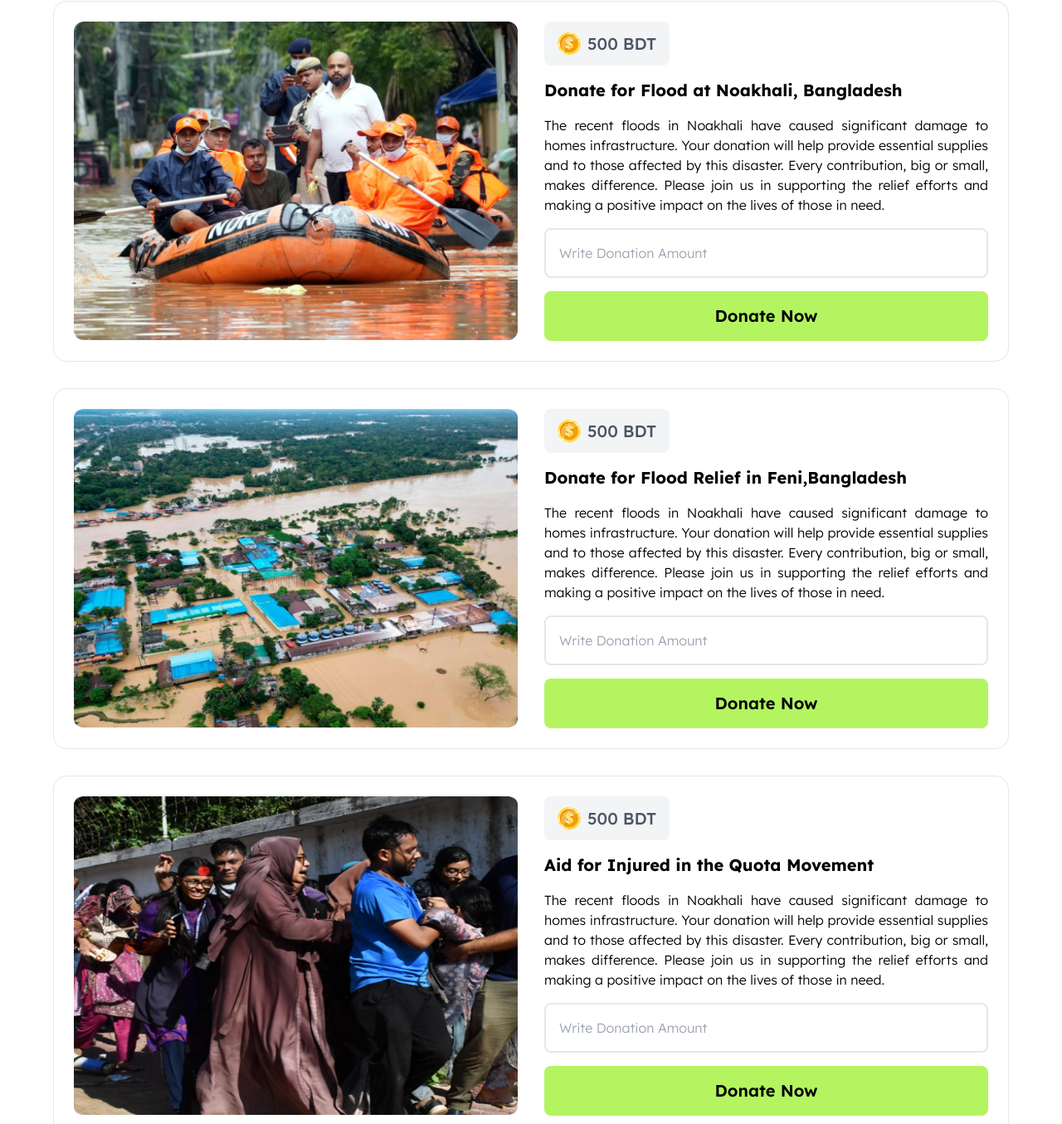
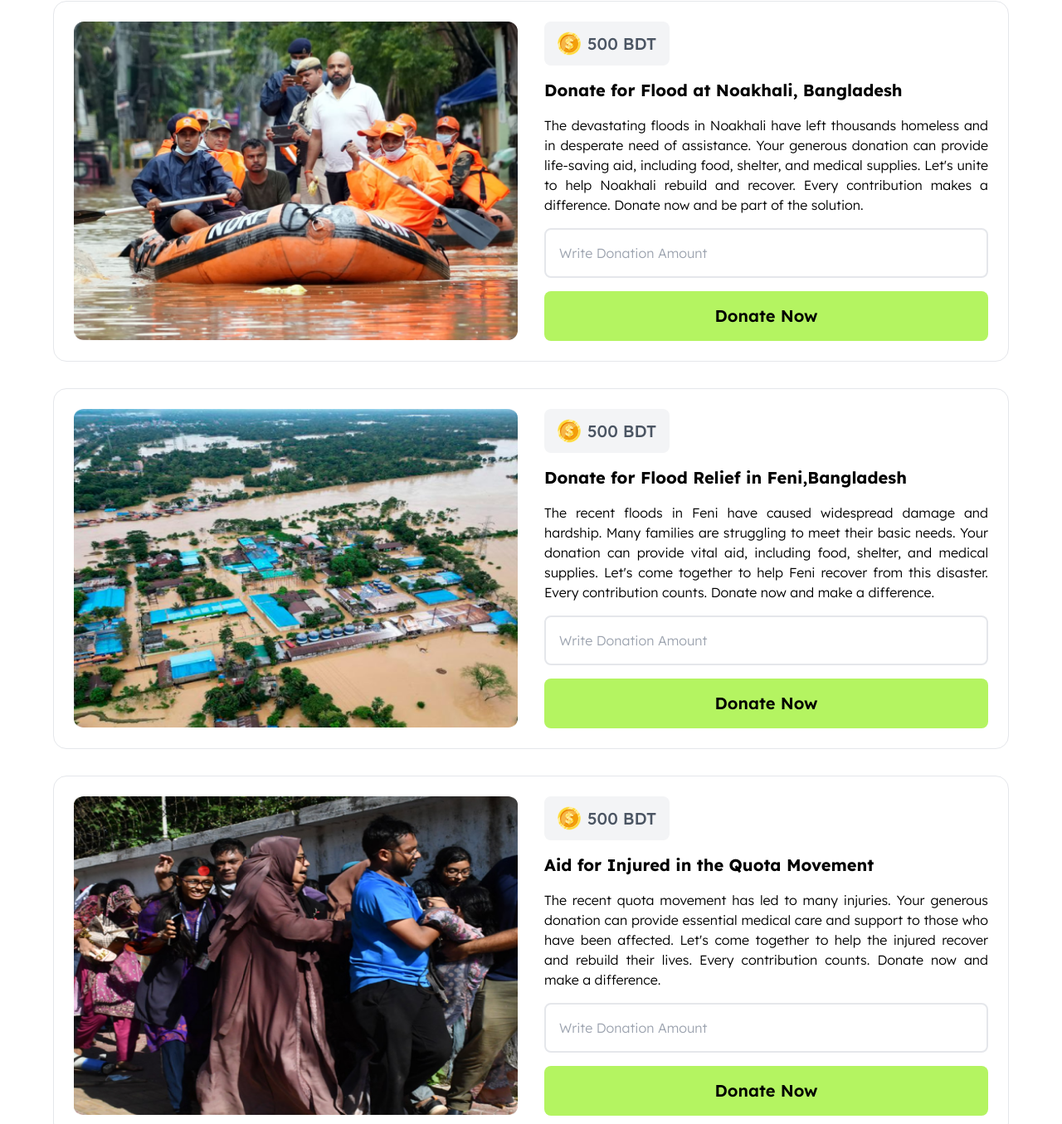
Before and after one commit to Codelifo/Donate-Bangladesh, a plain HTML site: page index.html in a window 1280 px wide. Shown: the part 269-1624 px from the top of the page at 83% size. Drawn offline with nearby package versions, Linux system fonts and the light colour scheme.

Commit message:
all complated

```diff
--- a/index.html
+++ b/index.html
@@ -71,7 +71,7 @@
                 <!-- card -->
                 <div class="flex lg:flex-row flex-col mx-4 lg:mx-0 border border-gray-200  gap-8 p-6 rounded-2xl">
                     <!-- card img -->
-                    <img class="h-96 lg:w-1/2" src="./assets/noakhali.png" alt="">
+                    <img class="lg:h-96 lg:w-1/2" src="./assets/noakhali.png" alt="">
 
                     <!-- card content and input Field -->
                     <div class="lg:w-1/2 flex flex-col items-start justify-center">
@@ -83,16 +83,7 @@
                         </div>
                         <div class="space-y-4">
                             <h2 id="heading" class="text-xl font-bold">Donate for Flood at Noakhali, Bangladesh</h2>
-                            <p class="font-light text-base leading-6 text-justify"> The recent floods in Noakhali have
-                                caused significant
-                                damage to homes infrastructure. Your donation will help provide essential supplies and
-                                to
-                                those
-                                affected by this disaster. Every contribution, big or small, makes difference. Please
-                                join
-                                us in
-                                supporting the relief efforts and making a positive impact on the lives of those in
-                                need.
+                            <p class="font-light text-base leading-6 text-justify">The devastating floods in Noakhali have left thousands homeless and in desperate need of assistance. Your generous donation can provide life-saving aid, including food, shelter, and medical supplies. Let's unite to help Noakhali rebuild and recover. Every contribution makes a difference. Donate now and be part of the solution.
                             </p>
                             <!-- input Filed -->
                             <input id="donate" type="text" placeholder="Write Donation Amount"
@@ -112,7 +103,7 @@
                 <!-- card -->
                 <div class="flex lg:flex-row flex-col mx-4 lg:mx-0 border border-gray-200  gap-8 p-6 rounded-2xl">
                     <!-- card img -->
-                    <img class="h-96 lg:w-1/2" src="./assets/feni.png" alt="">
+                    <img class="lg:h-96 lg:w-1/2" src="./assets/feni.png" alt="">
 
                     <!-- card content and input Field -->
                     <div class="lg:w-1/2 flex flex-col items-start justify-center">
@@ -125,16 +116,7 @@
                         <div class="space-y-4">
                             <h2 id="heading-feni" class="text-xl font-bold">Donate for Flood Relief in Feni,Bangladesh
                             </h2>
-                            <p class="font-light text-base leading-6 text-justify"> The recent floods in Noakhali have
-                                caused significant
-                                damage to homes infrastructure. Your donation will help provide essential supplies and
-                                to
-                                those
-                                affected by this disaster. Every contribution, big or small, makes difference. Please
-                                join
-                                us in
-                                supporting the relief efforts and making a positive impact on the lives of those in
-                                need.
+                            <p class="font-light text-base leading-6 text-justify">The recent floods in Feni have caused widespread damage and hardship. Many families are struggling to meet their basic needs. Your donation can provide vital aid, including food, shelter, and medical supplies. Let's come together to help Feni recover from this disaster. Every contribution counts. Donate now and make a difference.
                             </p>
                             <!-- input Filed -->
                             <input id="donate-feni" type="text" placeholder="Write Donation Amount"
@@ -156,7 +138,7 @@
                 <div class="flex lg:flex-row flex-col mx-4 lg:mx-0 border border-gray-200  gap-8 p-6 rounded-2xl">
                     <!-- card img -->
 
-                    <img class="h-96 lg:w-1/2" src="./assets/quota-protest.png" alt="">
+                    <img class="lg:h-96 lg:w-1/2" src="./assets/quota-protest.png" alt="">
 
 
                     <!-- card content and input Field -->
@@ -169,16 +151,7 @@
                         </div>
                         <div class="space-y-4">
                             <h2 id="heading-quota" class="text-xl font-bold">Aid for Injured in the Quota Movement</h2>
-                            <p class="font-light text-base leading-6 text-justify"> The recent floods in Noakhali have
-                                caused significant
-                                damage to homes infrastructure. Your donation will help provide essential supplies and
-                                to
-                                those
-                                affected by this disaster. Every contribution, big or small, makes difference. Please
-                                join
-                                us in
-                                supporting the relief efforts and making a positive impact on the lives of those in
-                                need.
+                            <p class="font-light text-base leading-6 text-justify">The recent quota movement has led to many injuries. Your generous donation can provide essential medical care and support to those who have been affected. Let's come together to help the injured recover and rebuild their lives. Every contribution counts. Donate now and make a difference.
                             </p>
                             <!-- input Filed -->
                             <input id="donate-quota" type="text" placeholder="Write Donation Amount"
--- a/js/index.js
+++ b/js/index.js
@@ -195,4 +195,5 @@ document.getElementById('blog-btn').addEventListener('click', function(){
 
 
 
-const myElement = document.querySelectorAll('CSS Selector')
+const myElement = document.getElementById('id name')
+myElement.style.color = 'red'
```
Also changed, not shown: blog.html (+39 -3 lines).
